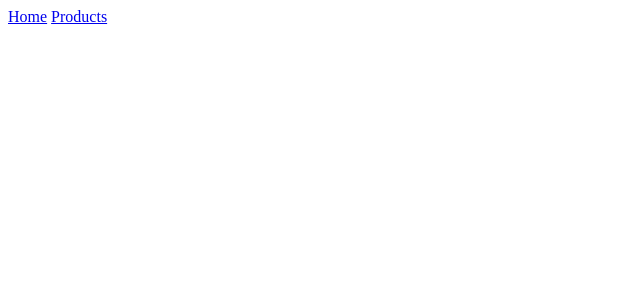
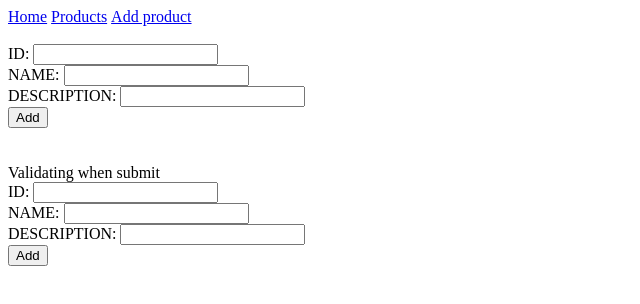
Before and after one commit to fmezini/portfolio, an Angular app in the folder angular-test/: page /add-product in a window 1280 px wide. Before the commit this address led to /. Shown: the top 304 px of the page, without its empty margins (0-640 px from the left). Built offline with nearby package versions, Linux system fonts and the light colour scheme.

Commit message:
Adding form validation and the initial reactive forms (this one is not working yet)

```diff
--- a/angular-test/src/app/app-routing.module.ts
+++ b/angular-test/src/app/app-routing.module.ts
@@ -2,10 +2,12 @@ import { NgModule } from '@angular/core';
 import { RouterModule, Routes } from '@angular/router';
 import { HomeComponent } from './components/home/home.component';
 import { ProductsComponent } from './components/products/products.component';
+import { AddProductComponent } from './components/add-product/add-product.component';
 
 const routes: Routes = [
   { path: '', component: HomeComponent },
   { path: 'products', component: ProductsComponent },
+  { path: 'add-product', component: AddProductComponent}
 ];
 
 @NgModule({
--- /dev/null
+++ b/angular-test/src/app/components/add-product-reactive/add-product-reactive.component.html
@@ -0,0 +1 @@
+<p>add-product-reactive works!</p>
--- /dev/null
+++ b/angular-test/src/app/components/add-product/add-product.component.html
@@ -0,0 +1,45 @@
+<br/><br/>
+<form>
+    ID: <input type="text" name="productId" [(ngModel)]="product.id" required #productId="ngModel"/>
+    @if ((productId.touched && (productId.dirty || productId.invalid)) && productId.hasError('required')) {
+        <span>ID is required</span>
+    }
+    <br/>
+    NAME: <input type="text" name="productName" [(ngModel)]="product.name" required minlength="3" #productName="ngModel"/>
+    @if (productName.touched && (productName.dirty || productName.invalid)) {
+        @if (productName.hasError('required')) {
+            <span>Name is required</span>
+        }
+        @if (productName.hasError('minlength')) {
+            <span>Name didn't met the minimum length</span>
+        }
+    }
+    <br/>
+    DESCRIPTION: <input type="text" name="productDescription" [(ngModel)]="product.description" #productDescription="ngModel"/>
+    <br/>
+    <button (click)="addProduct()">Add</button>
+</form>
+
+<br/><br/>
+Validating when submit
+<br/>
+<form #f="ngForm" (ngSubmit)="addProduct2()">
+    ID: <input type="text" name="productId2" [(ngModel)]="product2.id" required #productId2="ngModel"/>
+    @if (f.submitted && productId2.hasError('required')) {
+        <span>ID is required</span>
+    }
+    <br/>
+    NAME: <input type="text" name="productName2" [(ngModel)]="product2.name" required minlength="3" #productName2="ngModel"/>
+    @if (f.submitted) {
+        @if (productName.hasError('required')) {
+            <span>Name is required</span>
+        }
+        @if (productName2.hasError('minlength')) {
+            <span>Name didn't met the minimum length</span>
+        }
+    }
+    <br/>
+    DESCRIPTION: <input type="text" name="productDescription2" [(ngModel)]="product2.description" #productDescription2="ngModel"/>
+    <br/>
+    <button type="submit">Add</button>
+</form>
--- /dev/null
+++ b/angular-test/src/app/components/add-product/add-product.component.ts
@@ -0,0 +1,31 @@
+import { Component } from '@angular/core';
+import { FormsModule } from '@angular/forms';
+
+@Component({
+  selector: 'app-add-product',
+  imports: [FormsModule],
+  templateUrl: './add-product.component.html',
+  styleUrl: './add-product.component.css'
+})
+export class AddProductComponent {
+
+  product = {
+    id: '',
+    name: '',
+    description: ''
+  }
+
+  product2 = {
+    id: '',
+    name: '',
+    description: ''
+  }
+
+  addProduct() {
+    alert(this.product.id + ' ' + this.product.name + ' ' + this.product.description);
+  }
+
+  addProduct2() {
+    alert(this.product2.id + ' ' + this.product2.name + ' ' + this.product2.description);
+  }
+}
--- a/angular-test/src/app/components/menu/menu.component.html
+++ b/angular-test/src/app/components/menu/menu.component.html
@@ -1 +1 @@
-<a routerLink="/"><span>Home</span></a>&nbsp;<a routerLink="/products"><span>Products</span></a>
+<a routerLink="/"><span>Home</span></a>&nbsp;<a routerLink="/products"><span>Products</span></a>&nbsp;<a routerLink="/add-product"><span>Add product</span></a>
```
Also changed, not shown: angular-test/src/app/components/add-product-reactive/add-product-reactive.component.ts (added, +11 -0 lines), angular-test/src/app/components/add-product-reactive/add-product-reactive.component.css (added), angular-test/src/app/components/add-product/add-product.component.css (added), 2 other files (tests, documents, lock files or other folders).
